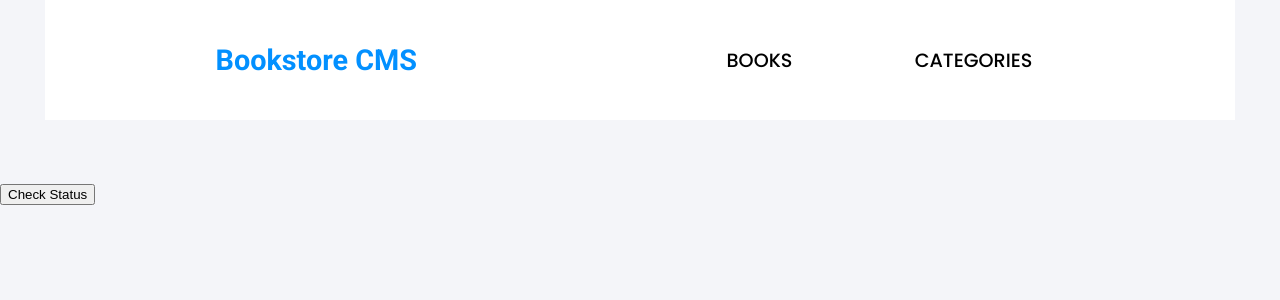
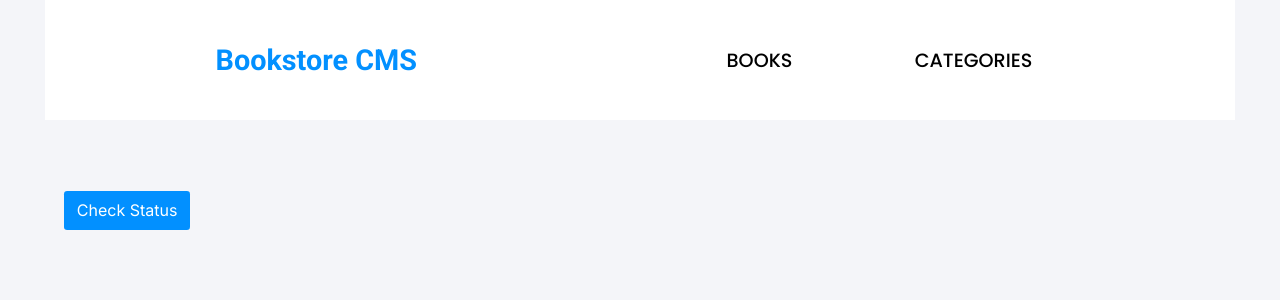
Before and after one commit to shuja-shah/Bookstore-CMS, a React (Create React App) app: page /categories in a window 1280 px wide. Shown: the top 300 px of the page. Built offline with nearby package versions, Linux system fonts and the light colour scheme.

Commit message:
Style catogries

```diff
--- a/src/Componenets/Catogories.js
+++ b/src/Componenets/Catogories.js
@@ -10,7 +10,7 @@ const Catogory = () => {
   const status = useSelector((state) => state.status);
   return (
     <div>
-      <button type="submit" className="btn btn-primary" onClick={handleStatus}>Check Status</button>
+      <button type="submit" className="btn btn-primary update-progress m-4" onClick={handleStatus}>Check Status</button>
       <p>{status.currentStatus}</p>
     </div>
   );
--- a/src/style.css
+++ b/src/style.css
@@ -185,3 +185,7 @@ nav {
 input {
   padding: 0.4rem 3rem;
 }
+
+.m-4 {
+  margin: 0.4rem 4rem;
+}
```
